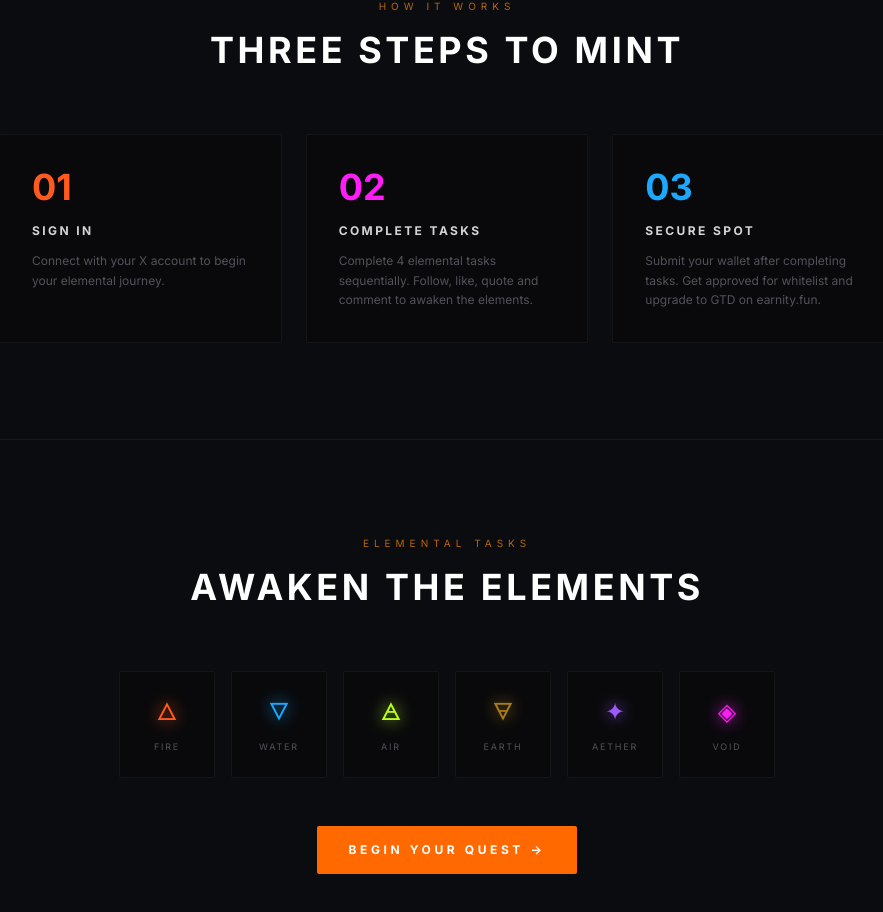
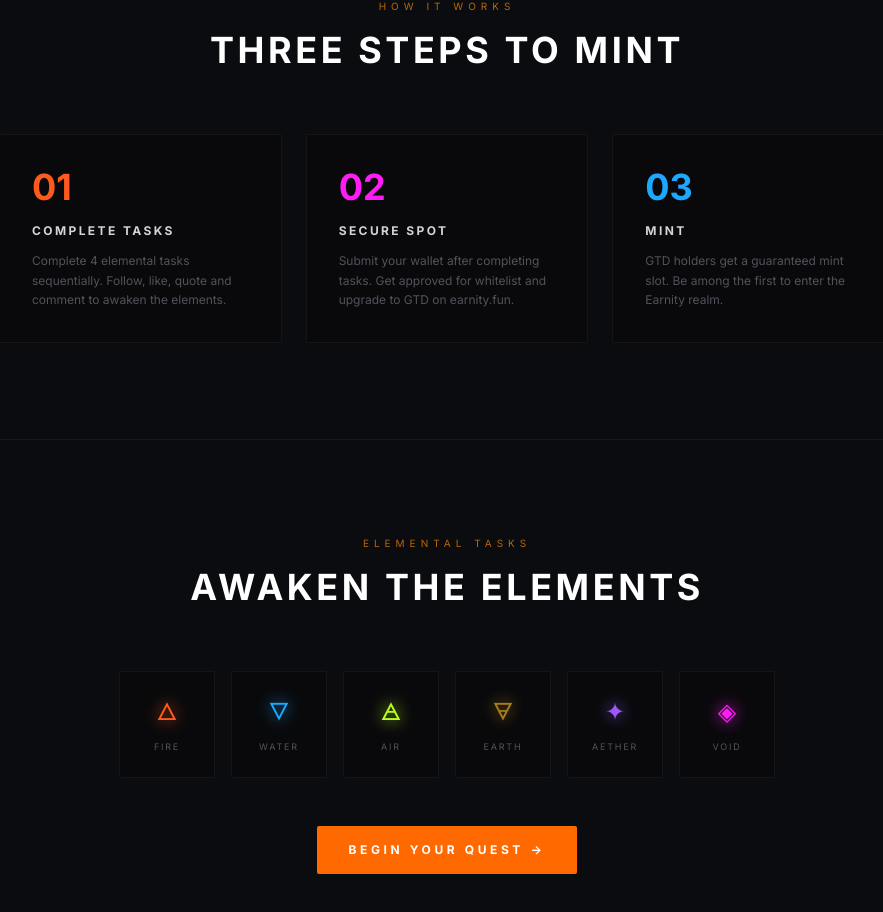
Before and after one commit to pixelgamesite-maker/quest, a React (Vite) app: page / in a window 1280 px wide. Shown: the part 898-1810 px from the top of the page, without its empty margins (193-1076 px from the left). Built offline with nearby package versions, Linux system fonts and the light colour scheme; no server answers.

Commit message:
Add files via upload

```diff
--- a/src/pages/home.tsx
+++ b/src/pages/home.tsx
@@ -80,9 +80,9 @@ export default function Home() {
           <h2 className="font-serif text-3xl md:text-4xl font-black text-white tracking-widest mb-16">THREE STEPS TO MINT</h2>
           <div className="grid grid-cols-1 md:grid-cols-3 gap-6">
             {[
-              { num: "01", title: "SIGN IN", desc: "Connect with your X account to begin your elemental journey.", color: "#FF5A1E" },
-              { num: "02", title: "COMPLETE TASKS", desc: "Complete 4 elemental tasks sequentially. Follow, like, quote and comment to awaken the elements.", color: "#FF1CF7" },
-              { num: "03", title: "SECURE SPOT", desc: "Submit your wallet after completing tasks. Get approved for whitelist and upgrade to GTD on earnity.fun.", color: "#1CA8FF" },
+              { num: "01", title: "COMPLETE TASKS", desc: "Complete 4 elemental tasks sequentially. Follow, like, quote and comment to awaken the elements.", color: "#FF5A1E" },
+              { num: "02", title: "SECURE SPOT", desc: "Submit your wallet after completing tasks. Get approved for whitelist and upgrade to GTD on earnity.fun.", color: "#FF1CF7" },
+              { num: "03", title: "MINT", desc: "GTD holders get a guaranteed mint slot. Be among the first to enter the Earnity realm.", color: "#1CA8FF" },
             ].map((step) => (
               <div key={step.num} className="bg-zinc-950 border border-white/5 rounded-sm p-8 text-left">
                 <div className="font-serif text-4xl font-black mb-4" style={{ color: step.color }}>{step.num}</div>
--- a/src/pages/whitelist.tsx
+++ b/src/pages/whitelist.tsx
@@ -1,8 +1,6 @@
 import { useState, useEffect, useRef } from "react";
 import { MainLayout } from "@/layouts/main-layout";
 import { useToast } from "@/hooks/use-toast";
-import { useAuth } from "@/contexts/auth-context";
-import { signInWithX } from "@/lib/auth";
 import { supabase } from "@/lib/supabase";
 import { useAnimationFrame } from "framer-motion";
 
@@ -91,7 +89,7 @@ function ElementalRing({ completedTasks }: { completedTasks: string[] }) {
 }
 
 export default function Whitelist() {
-  const { user, loading: loadingAuth } = useAuth();
+  const [sessionId, setSessionId] = useState<string | null>(null);
   const [submission, setSubmission] = useState<Submission | null>(null);
   const [proofInputs, setProofInputs] = useState<Record<string, string>>({});
   const [pendingTask, setPendingTask] = useState<string | null>(null);
@@ -100,12 +98,48 @@ export default function Whitelist() {
   const [celebrating, setCelebrating] = useState(false);
   const { toast } = useToast();
 
-  const xHandle = user?.user_metadata?.preferred_username
-    || user?.user_metadata?.user_name
-    || user?.user_metadata?.screen_name;
-  const xAvatar = user?.user_metadata?.avatar_url
-    || user?.user_metadata?.profile_image_url;
-  const xId = user?.user_metadata?.provider_id || user?.user_metadata?.sub;
+  // Use anonymous Supabase session as identity
+  useEffect(() => {
+    supabase.auth.getSession().then(async ({ data }) => {
+      let session = data.session;
+      if (!session) {
+        const { data: anonData } = await supabase.auth.signInAnonymously();
+        session = anonData.session;
+      }
+      if (session) {
+        setSessionId(session.user.id);
+      }
+    });
+  }, []);
+
+  useEffect(() => {
+    if (sessionId) fetchSubmission();
+  }, [sessionId]);
+
+  const fetchSubmission = async () => {
+    if (!sessionId) return;
+    const { data } = await supabase
+      .from("wl_submissions")
+      .select("*")
+      .eq("session_id", sessionId)
+      .single();
+    if (data) {
+      setSubmission(data);
+      setWallet(data.wallet || "");
+    }
+  };
+
+  const ensureSubmission = async () => {
+    if (!sessionId) return;
+    const { data } = await supabase
+      .from("wl_submissions")
+      .select("id")
+      .eq("session_id", sessionId)
+      .single();
+    if (!data) {
+      await supabase.from("wl_submissions").insert({ session_id: sessionId });
+    }
+  };
 
   const done = (id: string) => {
     if (!submission) return false;
@@ -117,38 +151,22 @@ export default function Whitelist() {
   const isWL = completedCount >= 3;
   const walletSubmitted = !!submission?.wallet;
 
-  useEffect(() => {
-    if (user && xId) fetchSubmission();
-  }, [user]);
-
-  const fetchSubmission = async () => {
-    if (!xId) return;
-    const { data } = await supabase
-      .from("wl_submissions")
-      .select("*")
-      .eq("x_id", xId)
-      .single();
-    if (data) {
-      setSubmission(data);
-      setWallet(data.wallet || "");
-    }
-  };
-
   const isUnlocked = (index: number) => {
-    if (!user) return false;
+    if (!sessionId) return false;
     if (index === 0) return true;
     return done(TASKS[index - 1].id);
   };
 
   const handleTask = async (task: typeof TASKS[0]) => {
-    if (!user || !xId || !isUnlocked(TASKS.indexOf(task)) || done(task.id)) return;
+    if (!sessionId || !isUnlocked(TASKS.indexOf(task)) || done(task.id)) return;
+    await ensureSubmission();
     window.open(task.url, "_blank");
     if (!task.needsProof) {
       setPendingTask(task.id);
       setTimeout(async () => {
         await supabase.from("wl_submissions")
           .update({ [`${task.id}_done`]: true, updated_at: new Date().toISOString() })
-          .eq("x_id", xId);
+          .eq("session_id", sessionId);
         await fetchSubmission();
         setPendingTask(null);
         toast({ title: `${task.element} awakened ✦`, description: `${task.label} complete.` });
@@ -157,7 +175,8 @@ export default function Whitelist() {
   };
 
   const submitProof = async (taskId: string) => {
-    if (!xId || !proofInputs[taskId]?.trim()) return;
+    if (!sessionId || !proofInputs[taskId]?.trim()) return;
+    await ensureSubmission();
     setPendingTask(taskId);
     await supabase.from("wl_submissions")
       .update({
@@ -165,7 +184,7 @@ export default function Whitelist() {
         [`${taskId}_url`]: proofInputs[taskId].trim(),
         updated_at: new Date().toISOString(),
       })
-      .eq("x_id", xId);
+      .eq("session_id", sessionId);
     await fetchSubmission();
     setPendingTask(null);
     const task = TASKS.find((t) => t.id === taskId)!;
@@ -177,11 +196,11 @@ export default function Whitelist() {
   };
 
   const handleWalletSubmit = async () => {
-    if (!xId || !wallet.trim()) return;
+    if (!sessionId || !wallet.trim()) return;
     setSubmittingWallet(true);
     await supabase.from("wl_submissions")
       .update({ wallet: wallet.trim(), updated_at: new Date().toISOString() })
-      .eq("x_id", xId);
+      .eq("session_id", sessionId);
     await fetchSubmission();
     setSubmittingWallet(false);
     toast({ title: "Wallet registered!", description: "You're in the whitelist pool." });
@@ -207,30 +226,6 @@ export default function Whitelist() {
           <p className="text-xs text-zinc-500 leading-relaxed mb-6">
             Complete all 4 elemental tasks to secure your whitelist spot.
           </p>
-
-          {/* Sign in / user pill */}
-          {!user && !loadingAuth ? (
-            <button
-              onClick={signInWithX}
-              className="inline-flex items-center gap-3 px-8 py-4 bg-white hover:bg-zinc-100 text-black font-bold text-xs tracking-[0.3em] rounded-sm transition-all cursor-pointer border-none"
-            >
-              <svg width="16" height="16" viewBox="0 0 24 24" fill="currentColor">
-                <path d="M18.244 2.25h3.308l-7.227 8.26 8.502 11.24H16.17l-4.714-6.231-5.401 6.231H2.746l7.73-8.835L1.254 2.25H8.08l4.253 5.622zm-1.161 17.52h1.833L7.084 4.126H5.117z" />
-              </svg>
-              SIGN IN WITH X TO START
-            </button>
-          ) : user && (
-            <div className="inline-flex items-center gap-3 bg-zinc-950 border border-white/5 rounded-full px-4 py-2">
-              {xAvatar && <img src={xAvatar} className="w-6 h-6 rounded-full" alt={xHandle} />}
-              <span className="text-xs text-zinc-400">@{xHandle}</span>
-              <button
-                onClick={() => supabase.auth.signOut()}
-                className="text-[9px] text-zinc-700 hover:text-zinc-500 tracking-widest cursor-pointer bg-transparent border-none"
-              >
-                SIGN OUT
-              </button>
-            </div>
-          )}
         </div>
 
         <div className="grid grid-cols-1 lg:grid-cols-[1fr_320px] gap-8 items-start">
@@ -275,10 +270,6 @@ export default function Whitelist() {
                           <span className="text-[10px] font-bold tracking-[0.2em] border px-3 py-1.5 rounded-sm"
                             style={{ color: task.color, borderColor: task.color + "44" }}>
                             ✓ DONE
-                          </span>
-                        ) : !user ? (
-                          <span className="text-[10px] text-zinc-800 tracking-widest px-3 py-1.5">
-                            🔒 SIGN IN
                           </span>
                         ) : !unlocked ? (
                           <span className="text-[10px] text-zinc-800 tracking-widest px-3 py-1.5">
```
